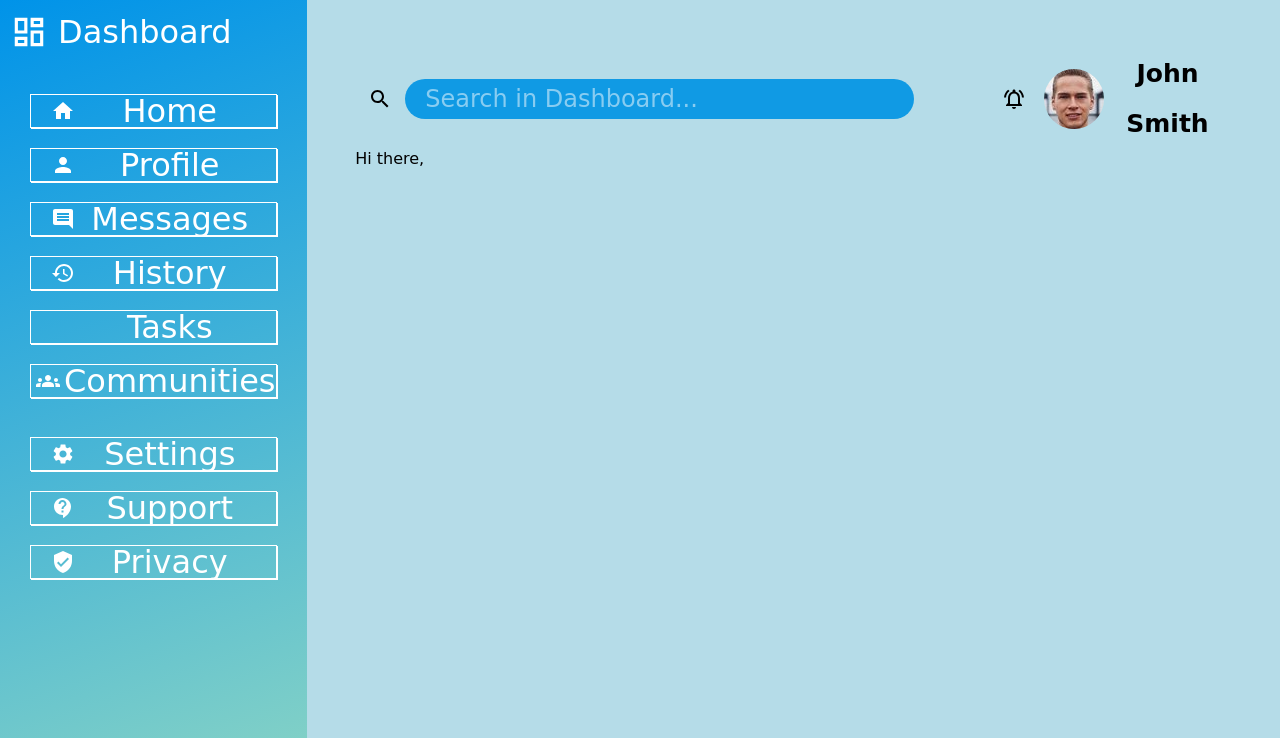
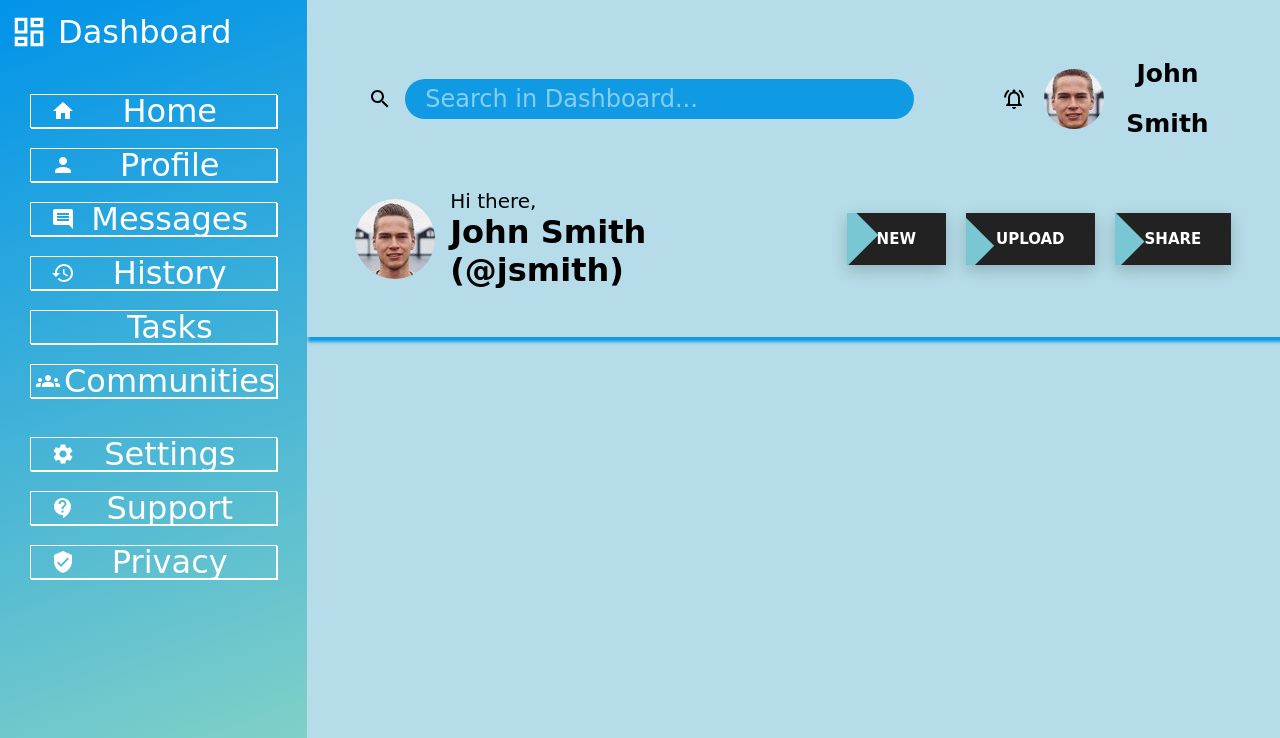
Before and after one commit to hugompt/PROJECT-ADMIN-DASHBOARD, a plain HTML site: page index.html in a window 1280 px wide. Shown: the top 738 px of the page. Drawn offline with Linux system fonts and the light colour scheme; a web font is replaced by a local one.

Commit message:
CHANGELOG - Header finished!! - Next step main content;

```diff
--- a/index.html
+++ b/index.html
@@ -25,8 +25,17 @@
             </div>
             <div class="bot">
                 <div class="profilePic"></div>
-                <div class="salute">Hi there,</div>
-                <div class="userNameHandle"></div>
+                <div class="salute">
+                    Hi there,
+                    <div class="userNameHandle">
+                        John Smith (@jsmith)
+                    </div>
+                </div>
+                <div class="containerButtons">
+                    <div class="btn"><span>New</span></div>
+                    <div class="btn"><span>Upload</span></div>
+                    <div class="btn"><span>Share</span></div>
+                </div>
             </div>
         </div>
         <div class="sideBar">
--- a/style.css
+++ b/style.css
@@ -18,7 +18,10 @@
 }
 
 .header{
-    margin: 5%;
+    padding: 5%;
+    height: fit-content;
+    box-shadow: 3px 3px 3px 2px rgb(16, 154, 228);
+
 }
 
 .header .top{
@@ -112,23 +115,102 @@
     cursor: pointer;
 }
 
+/* Bottom part of the Header */
+.bot{
+    display: flex;
+    margin-top: 40px;
+    gap: 15px;
+    align-items: center;
+}
+.profilePic{
+    display: block;
+    flex-shrink: 0;
+    width: 80px;
+    height: 80px;
+    border-radius: 40px;
+    background-size:auto;
+    content: '';
+    background: url(./imgs/profilePic.jpeg) no-repeat center center;
+    grid-area: 1/17/1/18;
+    transition: transform .3s;
+}
+
+.salute{
+    font-size: 1.25rem;
+}
+
+.userNameHandle{
+    font-size: 2rem;
+    font-weight: 900;
+    flex-shrink: 0;
+}
+
+.containerButtons{
+    display: inline-flex;
+    width: 100%;
+    gap:20px;
+    align-items: center;
+    justify-content: flex-end;
+}
+
+.btn{
+    border: none;
+    display: flex;
+    text-align: center;
+    cursor: pointer;
+    text-transform: uppercase;
+    outline: none;
+    overflow: hidden;
+    position: relative;
+    color: #fff;
+    font-weight: 700;
+    font-size: 15px;
+    background-color: #222;
+    padding: 17px 30px;
+    box-shadow: 0 5px 15px rgba(0,0,0,0.20);
+}
+.btn span {
+    position: relative;
+    z-index: 1;
+}
+
+.btn span:hover{
+    color: black;
+}
+
+.btn:after {
+    content: "";
+    position: absolute;
+    left: 0;
+    top: 0;
+    height: 240%;
+    width: 100%;
+    background: #78c7d2;
+    -webkit-transition: all .3s ease-in-out;
+    transition: all .3s ease-in-out;
+    -webkit-transform: translateX(-98%) translateY(-25%) rotate(45deg);
+    transform: translateX(-98%) translateY(-25%) rotate(45deg);
+}
+
+.btn:hover:after {
+    -webkit-transform: translateX(-9%) translateY(-25%) rotate(45deg);
+    transform: translateX(-9%) translateY(-25%) rotate(45deg);
+}
 
 
+
+/* SideBar code below */
 .sideBar{
-    /* background-color: rgb(0, 195, 255); */
     background-color: #0093E9;
-background-image: linear-gradient(160deg, #0093E9 0%, #80D0C7 100%);
-
+    background-image: linear-gradient(160deg, #0093E9 0%, #80D0C7 100%);
     color: white;
     grid-area: 1/1/3/1;
-
 }
 .sideBar .title{
     display: flex;
     align-items: center;
     gap: 10px;
     font-size: 200%;
-
 }
 .sideBar .title::before{
     display: flex;
@@ -143,13 +225,11 @@ background-image: linear-gradient(160deg, #0093E9 0%, #80D0C7 100%);
     content: '';
     justify-items: center;
 }
-
 .sideBar ul{
     display: flex;
     flex-direction: column;
     padding: 20px;
 }
-
 .sideBar li{
     display: flex;
     align-items: center;
@@ -162,12 +242,10 @@ background-image: linear-gradient(160deg, #0093E9 0%, #80D0C7 100%);
     box-shadow: 1px 1px white;
     transition: transform .3s;
 }
-
 .sideBar li:hover,
 .sideBar li:active{
     transform: scale(1.2);
 }
-
 /* Prepare space for the custom icon */
 .sideBar li:before {
     display: block;
```
